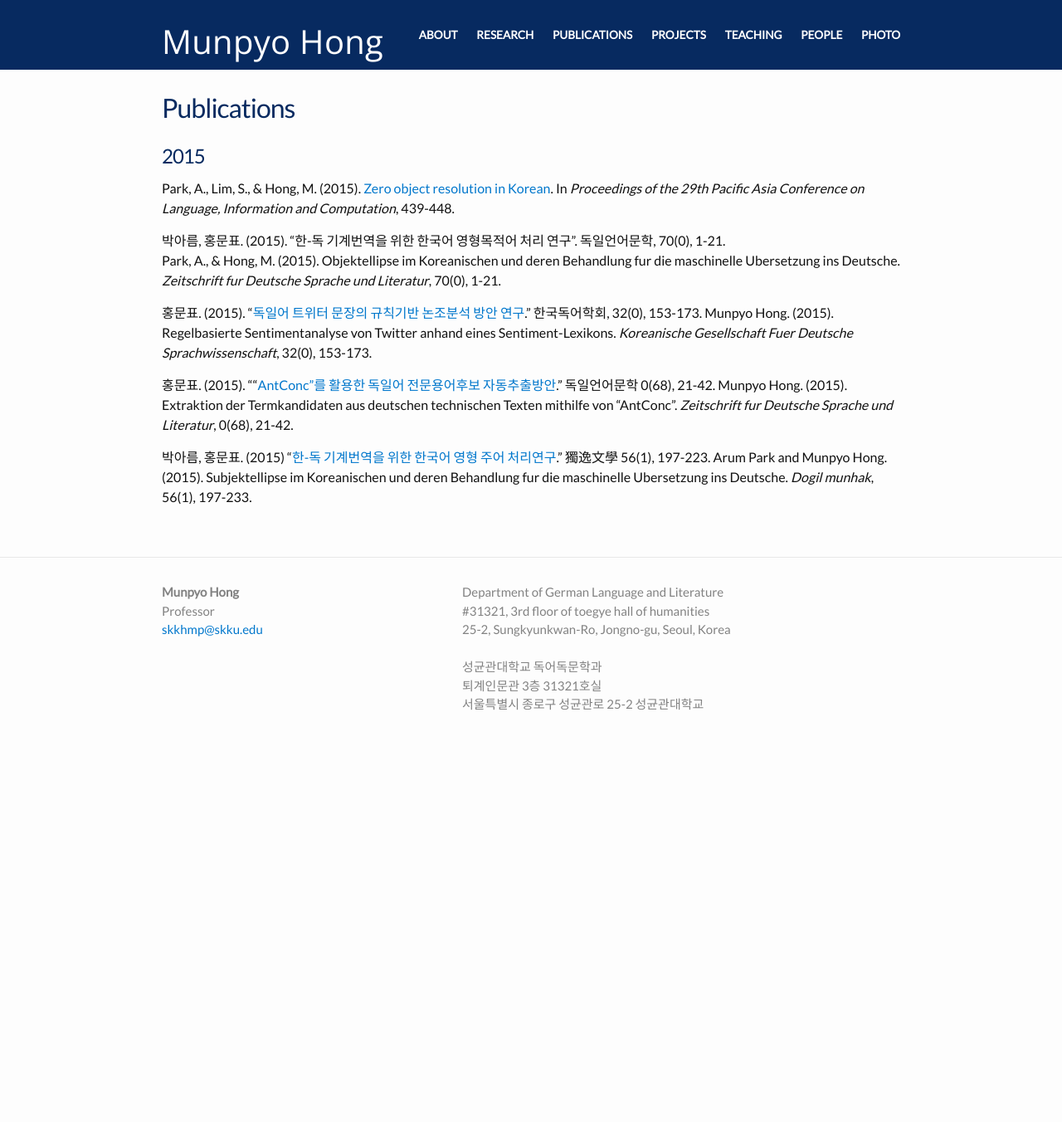
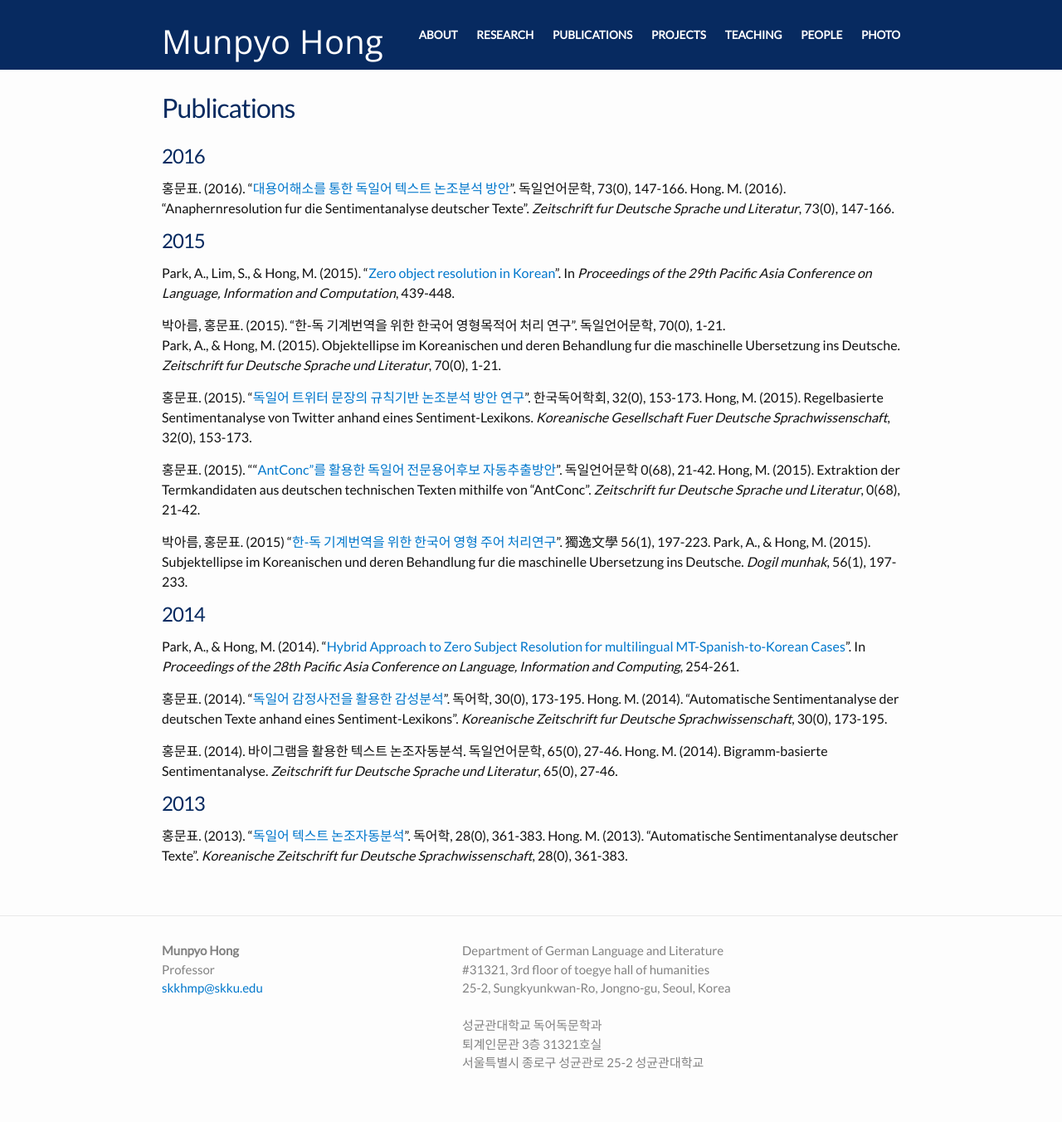
Before and after one commit to skkhmp/skkhmp.github.io, a Jekyll site: the page built from publications.md, in a window 1280 px wide. Shown: the whole page at 83% size. Built offline with Jekyll 4.4.1, drawn with Linux system fonts in a browser that asks for light colours; some web fonts are replaced; before the commit the page ends 920 px from its top, so only the background shows below that.

Commit message:
Update publications.md

```diff
--- a/publications.md
+++ b/publications.md
@@ -3,17 +3,34 @@ layout: page
 title: Publications
 permalink: /publications/
 ---
+# 2016
+홍문표. (2016). "[대용어해소를 통한 독일어 텍스트 논조분석 방안](http://kiss.kstudy.com/thesis/thesis-view.asp?key=3473298)". 독일언어문학, 73(0), 147-166.
+Hong. M. (2016). "Anaphernresolution fur die Sentimentanalyse deutscher Texte". *Zeitschrift fur Deutsche Sprache und Literatur*, 73(0), 147-166.
+
 # 2015
-Park, A., Lim, S., & Hong, M. (2015). [Zero object resolution in Korean](https://www.aclweb.org/anthology/Y15-1050.pdf). In *Proceedings of the 29th Pacific Asia Conference on Language, Information and Computation*, 439-448.
+Park, A., Lim, S., & Hong, M. (2015). "[Zero object resolution in Korean](https://www.aclweb.org/anthology/Y15-1050.pdf)". In *Proceedings of the 29th Pacific Asia Conference on Language, Information and Computation*, 439-448.
 
 박아름, 홍문표. (2015). "한-독 기계번역을 위한 한국어 영형목적어 처리 연구". 독일언어문학, 70(0), 1-21.
 Park, A., & Hong, M. (2015). Objektellipse im Koreanischen und deren Behandlung fur die maschinelle Ubersetzung ins Deutsche. *Zeitschrift fur Deutsche Sprache und Literatur*, 70(0), 1-21.
 
-홍문표. (2015). "[독일어 트위터 문장의 규칙기반 논조분석 방안 연구](http://www.riss.or.kr/search/detail/DetailView.do?p_mat_type=1a0202e37d52c72d&control_no=037a059b0382821e4884a65323211ff0)." 한국독어학회, 32(0), 153-173.
-Munpyo Hong. (2015). Regelbasierte Sentimentanalyse von Twitter anhand eines Sentiment-Lexikons. *Koreanische Gesellschaft Fuer Deutsche Sprachwissenschaft*, 32(0), 153-173.
+홍문표. (2015). "[독일어 트위터 문장의 규칙기반 논조분석 방안 연구](http://www.riss.or.kr/search/detail/DetailView.do?p_mat_type=1a0202e37d52c72d&control_no=037a059b0382821e4884a65323211ff0)". 한국독어학회, 32(0), 153-173.
+Hong, M. (2015). Regelbasierte Sentimentanalyse von Twitter anhand eines Sentiment-Lexikons. *Koreanische Gesellschaft Fuer Deutsche Sprachwissenschaft*, 32(0), 153-173.
 
-홍문표. (2015). ""[AntConc"를 활용한 독일어 전문용어후보 자동추출방안](http://www.riss.or.kr/search/detail/DetailView.do?p_mat_type=1a0202e37d52c72d&control_no=b0f698b20df38d1e47de9c1710b0298d)." 독일언어문학 0(68), 21-42.
-Munpyo Hong. (2015). Extraktion der Termkandidaten aus deutschen technischen Texten mithilfe von "AntConc". *Zeitschrift fur Deutsche Sprache und Literatur*, 0(68), 21-42.
+홍문표. (2015). ""[AntConc"를 활용한 독일어 전문용어후보 자동추출방안](http://www.riss.or.kr/search/detail/DetailView.do?p_mat_type=1a0202e37d52c72d&control_no=b0f698b20df38d1e47de9c1710b0298d)". 독일언어문학 0(68), 21-42.
+Hong, M. (2015). Extraktion der Termkandidaten aus deutschen technischen Texten mithilfe von "AntConc". *Zeitschrift fur Deutsche Sprache und Literatur*, 0(68), 21-42.
 
-박아름, 홍문표. (2015) "[한-독 기계번역을 위한 한국어 영형 주어 처리연구](http://www.riss.or.kr/search/detail/DetailView.do?p_mat_type=1a0202e37d52c72d&control_no=c8e69d64922b89fde9810257f7042666)." 獨逸文學 56(1), 197-223.
-Arum Park and Munpyo Hong. (2015). Subjektellipse im Koreanischen und deren Behandlung fur die maschinelle Ubersetzung ins Deutsche. *Dogil munhak*, 56(1), 197-233.
+박아름, 홍문표. (2015) "[한-독 기계번역을 위한 한국어 영형 주어 처리연구](http://www.riss.or.kr/search/detail/DetailView.do?p_mat_type=1a0202e37d52c72d&control_no=c8e69d64922b89fde9810257f7042666)". 獨逸文學 56(1), 197-223.
+Park, A., & Hong, M. (2015). Subjektellipse im Koreanischen und deren Behandlung fur die maschinelle Ubersetzung ins Deutsche. *Dogil munhak*, 56(1), 197-233.
+
+# 2014
+Park, A., & Hong, M. (2014). "[Hybrid Approach to Zero Subject Resolution for multilingual MT-Spanish-to-Korean Cases](https://www.aclweb.org/anthology/Y14-1031.pdf)". In *Proceedings of the 28th Pacific Asia Conference on Language, Information and Computing*, 254-261.
+
+홍문표. (2014). "[독일어 감정사전을 활용한 감성분석](http://kiss.kstudy.com/thesis/thesis-view.asp?key=3328503)". 독어학, 30(0), 173-195.
+Hong. M. (2014). "Automatische Sentimentanalyse der deutschen Texte anhand eines Sentiment-Lexikons". *Koreanische Zeitschrift fur Deutsche Sprachwissenschaft*, 30(0), 173-195.
+
+홍문표. (2014). 바이그램을 활용한 텍스트 논조자동분석. 독일언어문학, 65(0), 27-46.
+Hong. M. (2014). Bigramm-basierte Sentimentanalyse. *Zeitschrift fur Deutsche Sprache und Literatur*, 65(0), 27-46.
+
+# 2013
+홍문표. (2013). "[독일어 텍스트 논조자동분석](http://kiss.kstudy.com/thesis/thesis-view.asp?key=3293461)". 독어학, 28(0), 361-383.
+Hong. M. (2013). "Automatische Sentimentanalyse deutscher Texte". *Koreanische Zeitschrift fur Deutsche Sprachwissenschaft*, 28(0), 361-383.
```
